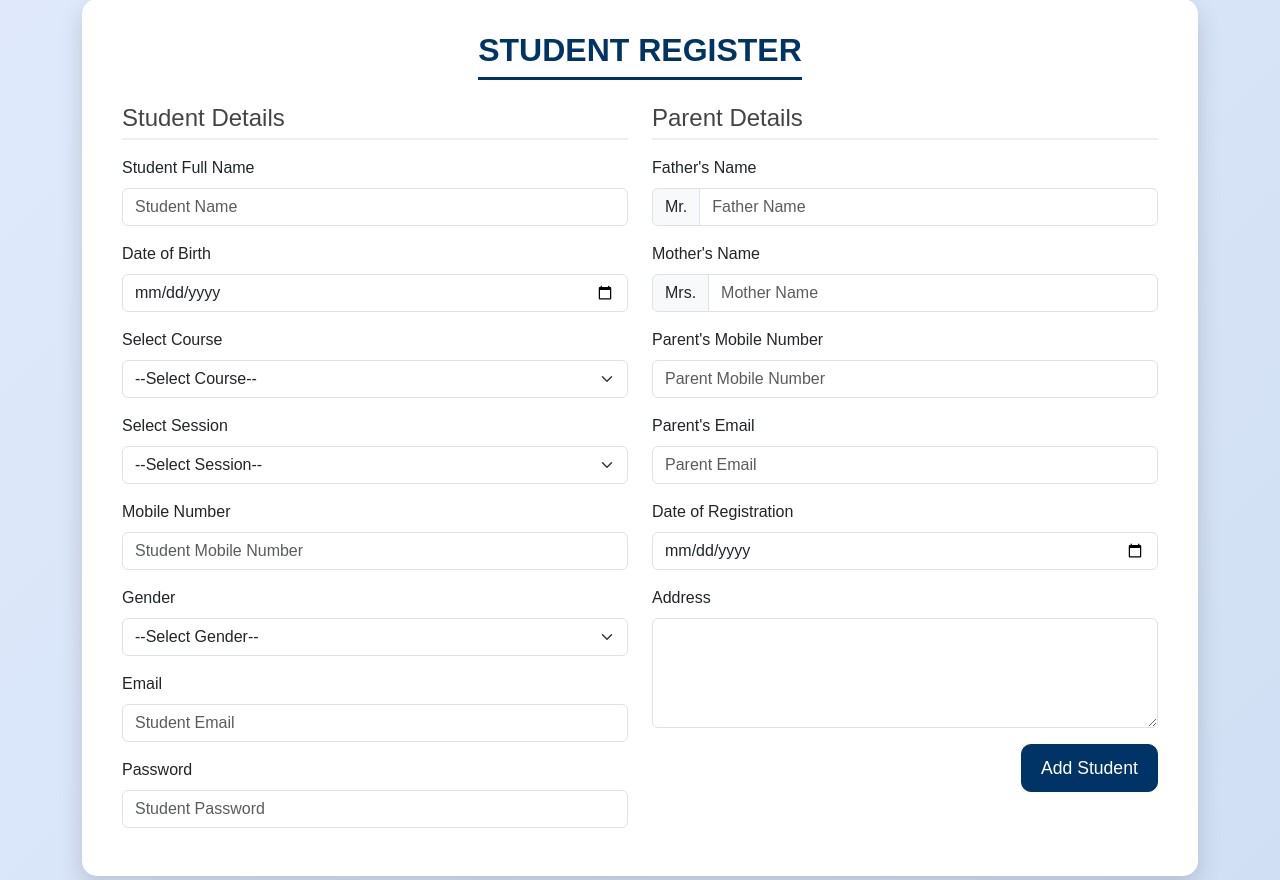
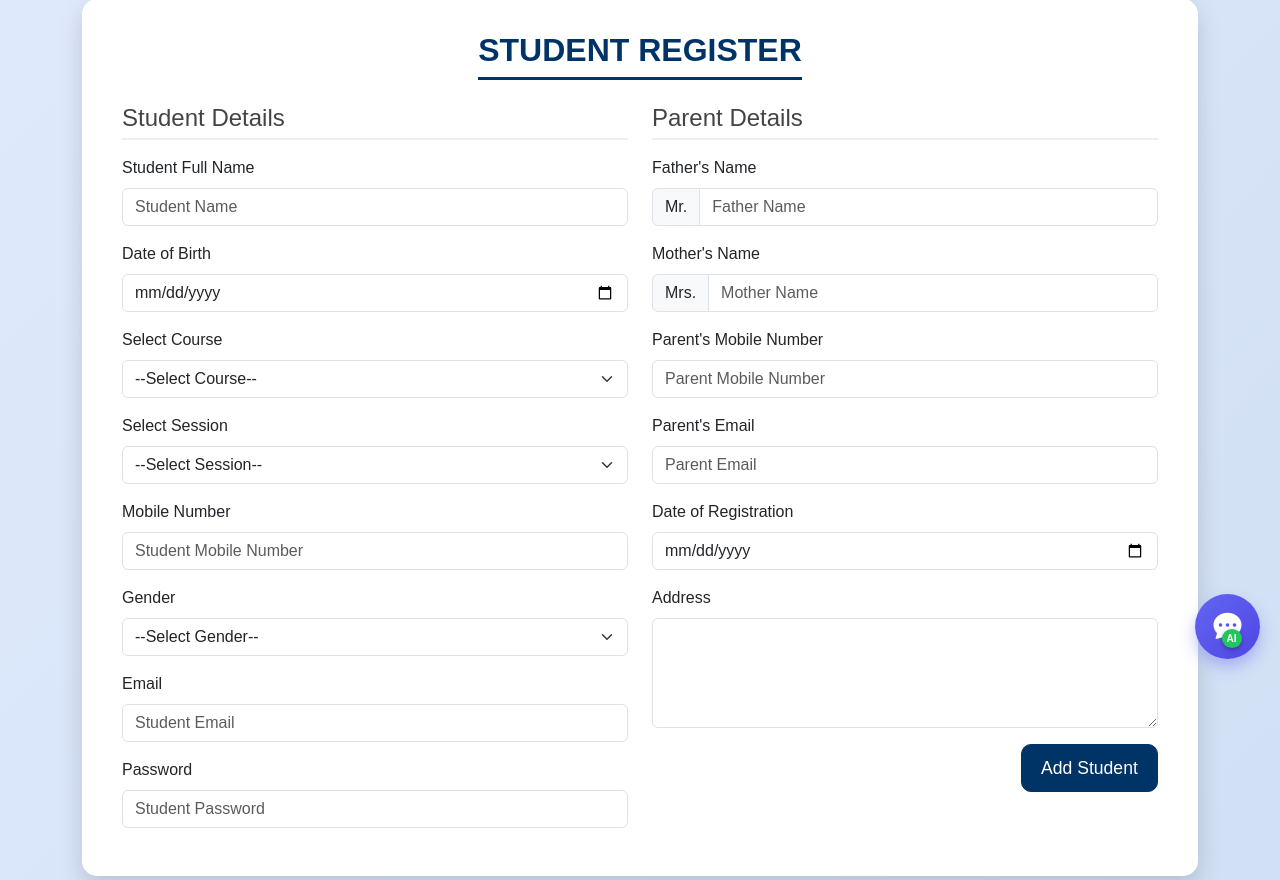
Before and after one commit to Himanshu0710-array/eduportal, a PHP site: page /student/register.php in a window 1280 px wide. Shown: the part 121-1001 px from the top of the page. Run offline with PHP 8.4, Linux system fonts and the light colour scheme; data that the repository does not hold is empty.

Commit message:
Restore AI Chatbot with correct Render paths

```diff
--- a/template/footer.php
+++ b/template/footer.php
@@ -9,3 +9,76 @@
         <small>"Empowering Minds, Shaping Futures."</small>
     </div>
 </footer>
+
+<!-- Chatbot Floating Button -->
+<a href="/hayatWorking/index.php" class="chatbot-btn" title="Chat with AI Assistant">
+    <div class="chatbot-icon-wrapper">
+        <i class="bi bi-chat-dots-fill"></i>
+        <span class="chatbot-badge">AI</span>
+    </div>
+</a>
+
+<script src="https://cdn.jsdelivr.net/npm/bootstrap@5.3.3/dist/js/bootstrap.bundle.min.js"></script>
+<script src="https://cdn.jsdelivr.net/npm/aos@2.3.4/dist/aos.js"></script>
+<script>
+    AOS.init({
+        duration: 1000,
+        once: false
+    });
+</script>
+
+<style>
+    .chatbot-btn {
+        position: fixed;
+        bottom: 20px;
+        right: 20px;
+        background: linear-gradient(135deg, #6366f1, #4f46e5);
+        color: white;
+        width: 65px;
+        height: 65px;
+        border-radius: 50%;
+        box-shadow: 0 8px 15px rgba(99, 102, 241, 0.4);
+        transition: all 0.3s ease-in-out;
+        z-index: 1000;
+        display: flex;
+        align-items: center;
+        justify-content: center;
+        text-decoration: none;
+    }
+
+    .chatbot-btn:hover {
+        transform: scale(1.12);
+        background: linear-gradient(135deg, #4f46e5, #3730a3);
+        box-shadow: 0 10px 20px rgba(99, 102, 241, 0.6);
+    }
+
+    .chatbot-icon-wrapper {
+        position: relative;
+        display: flex;
+        align-items: center;
+        justify-content: center;
+    }
+
+    .chatbot-btn i {
+        font-size: 28px;
+        color: #fff;
+        transition: transform 0.2s;
+    }
+
+    .chatbot-btn:hover i {
+        transform: scale(1.1);
+    }
+
+    .chatbot-badge {
+        position: absolute;
+        bottom: 0;
+        right: 0;
+        background: #22c55e;
+        color: white;
+        font-size: 10px;
+        font-weight: 600;
+        border-radius: 50%;
+        padding: 2px 5px;
+        box-shadow: 0 2px 5px rgba(0,0,0,0.3);
+    }
+</style>
```
Also changed, not shown: splitting-student/footer.php (+72 -0 lines), student/test-student.php (+71 -0 lines).
